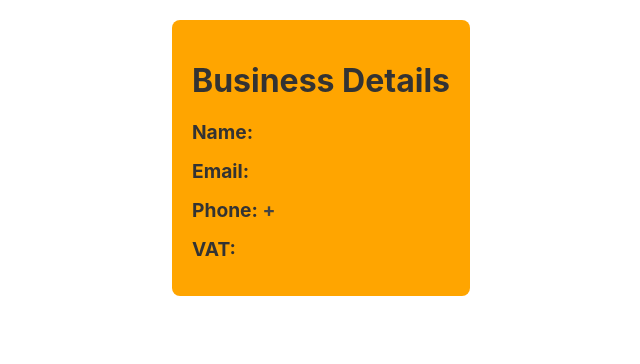
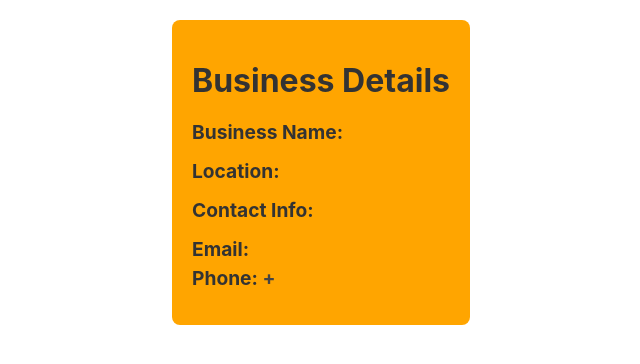
Before and after one commit to WEEKLY-DISCORD-MEETING-by-LIDL/pos-system, a React (Create React App) app in the folder pos-system-front/: page /merchant-management in a window 1280 px wide. Shown: the top 364 px of the page, without its empty margins (319-959 px from the left). Built offline with nearby package versions, Linux system fonts and the light colour scheme; no server answers.

Commit message:
merchant management fix and getMerchant change

```diff
--- a/pos-system-front/src/api/MerchantAPI.js
+++ b/pos-system-front/src/api/MerchantAPI.js
@@ -1,9 +1,9 @@
 import axios from "axios";
 
-export const fetchMerchant = async(merchantId, setMerchant) => {
+export const fetchMerchant = async(setMerchant) => {
     try {
         const token = localStorage.getItem("token");
-        const response = await axios.get(`http://localhost:8080/merchants/${merchantId}`, {
+        const response = await axios.get(`http://localhost:8080/merchants`, {
             headers: {
                 Authorization: `Bearer ${token}`,
             },
--- a/pos-system-front/src/components/MerchantManagementPage.js
+++ b/pos-system-front/src/components/MerchantManagementPage.js
@@ -7,23 +7,36 @@ export const MerchantManagementPage = () => {
     const [merchants, setMerchant] = useState(0);
 
     useEffect(() => {
-        fetchMerchant(1, setMerchant); //placeholder
+        fetchMerchant(setMerchant);
     }, [])
 
     return (
         <div className="business-details">
             <h1>Business Details</h1>
             <div className="detail-item">
-                <h2><strong>Name:</strong> {merchants.name}</h2>
+                <h2><strong>Business Name:</strong> {merchants.name}</h2>
+            </div>
+            <div className="detail-item">
+                <h2><strong>Location:</strong></h2>
+            </div>
+            {merchants.address && (
+                <>
+                    <div className="detail-item">
+                    <h2><strong>Address 1:</strong> {merchants.address.address1}</h2>
+                    <h2><strong>Address 2:</strong> {merchants.address.address2}</h2>
+                    <h2><strong>City:</strong> {merchants.address.city}</h2>
+                    <h2><strong>Country:</strong> {merchants.address.country}</h2>
+                    <h2><strong>Country Code:</strong> {merchants.address.countryCode}</h2>
+                    <h2><strong>Zip Code:</strong> {merchants.address.zipCode}</h2>
+                    </div>
+                </>
+            )}
+            <div className="detail-item">
+                <h2><strong>Contact Info:</strong></h2>
             </div>
             <div className="detail-item">
                 <h2><strong>Email:</strong> {merchants.email}</h2>
-            </div>
-            <div className="detail-item">
                 <h2><strong>Phone:</strong> +{merchants.phone}</h2>
-            </div>
-            <div className="detail-item">
-                <h2><strong>VAT:</strong> {merchants.vat}</h2>
             </div>
         </div>
     );
```
Also changed, not shown: 2 other files (tests, documents, lock files or other folders).
